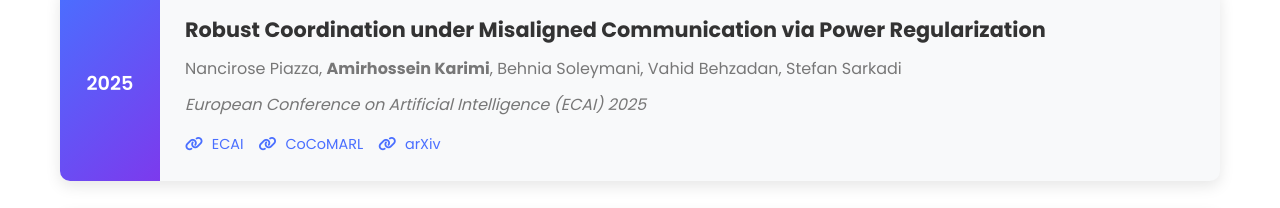
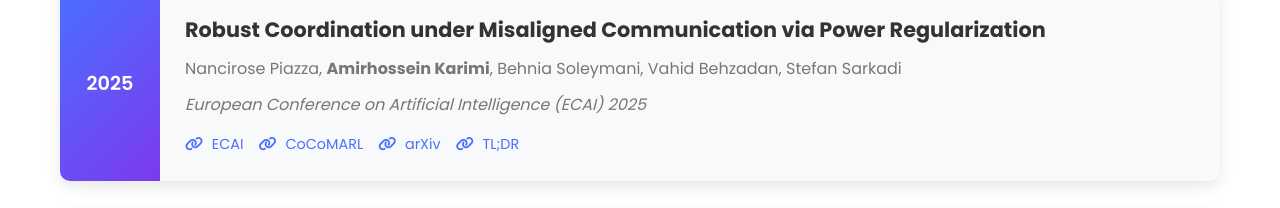
Before and after one commit to Amir-ka/Amir-ka.github.io, a plain HTML site: page index.html in a window 1280 px wide. Shown: the part 5264-5472 px from the top of the page. Drawn offline with Linux system fonts and the light colour scheme.

Commit message:
Add new publication link for TL;DR

```diff
--- a/index.html
+++ b/index.html
@@ -260,6 +260,7 @@
                             <a href="https://ebooks.iospress.nl/volumearticle/75888?_gl=1*evfkum*_up*MQ..*_ga*NzQzODgzNDczLjE3NjE1MTQzNzc.*_ga_6N3Q0141SM*czE3NjE1MTQzNzYkbzEkZzEkdDE3NjE1MTQzODMkajUzJGwwJGgw" class="pub-link"><i class="fas fa-link"></i> ECAI</a>
                             <a href="https://openreview.net/forum?id=WlGihg3t68" class="pub-link"><i class="fas fa-link"></i> CoCoMARL</a>
                             <a href="https://arxiv.org/abs/2404.06387" class="pub-link"><i class="fas fa-link"></i> arXiv</a>
+                            <a href="https://sail-lab.org/communicative-power-regularization-making-multi-agent-teams-robust-to-misleading-communication/" class="pub-link"><i class="fas fa-link"></i> TL;DR</a>
                         </div>
                     </div>
                 </div>
```
